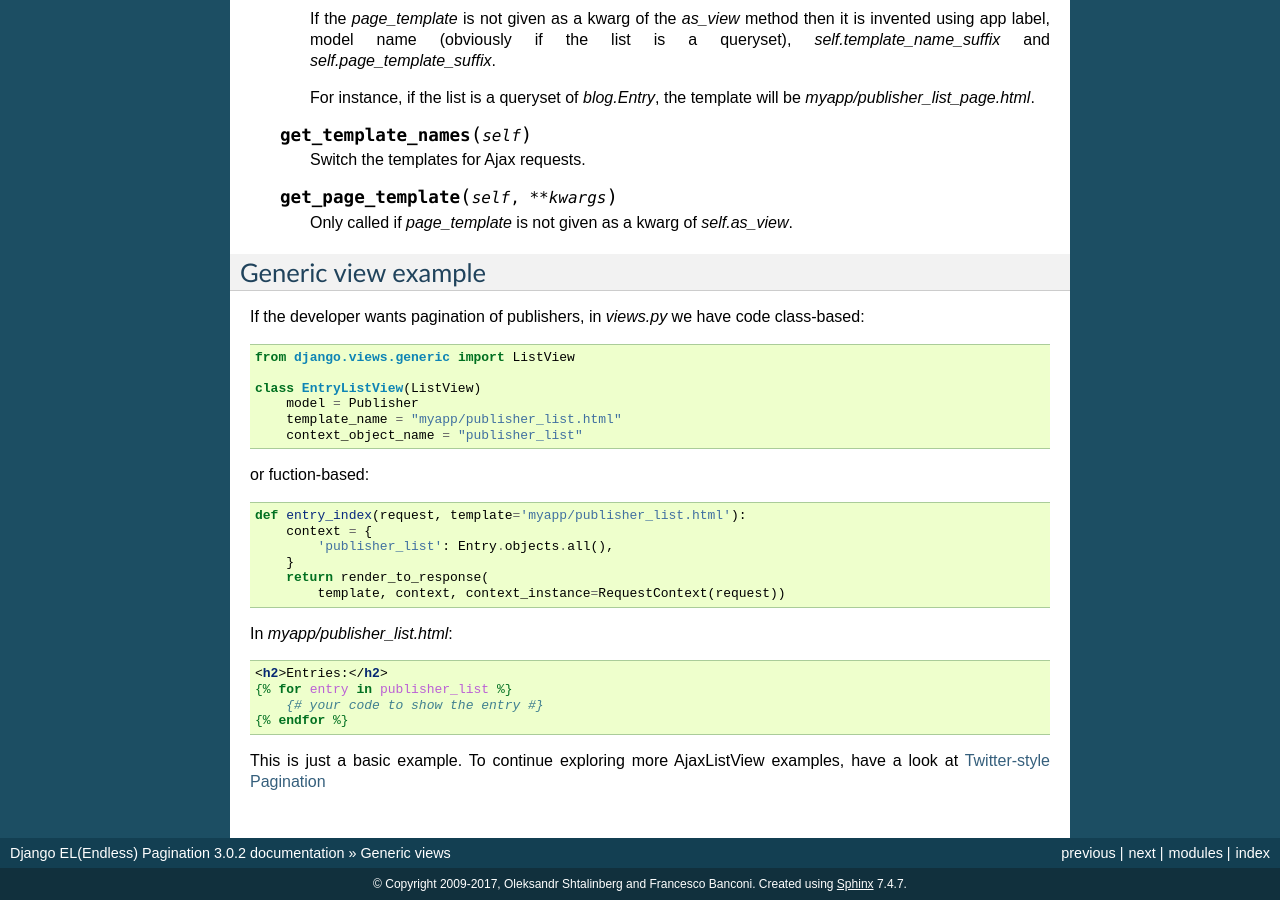
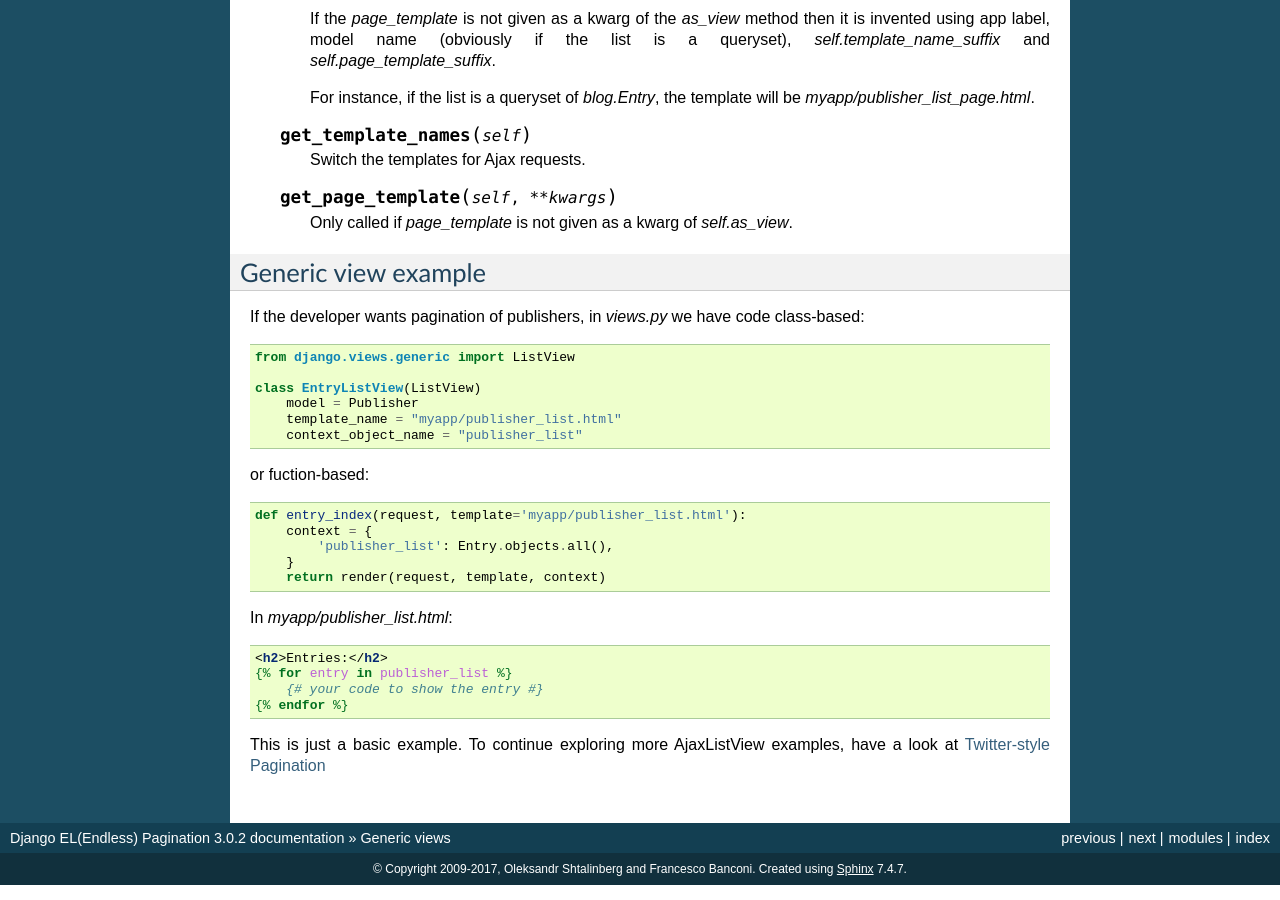
Before and after one commit to shtalinberg/django-el-pagination, a Sphinx documentation site: the page built from doc/generic_views.rst, in a window 1280 px wide and 900 px high, scrolled down 989 px. Built offline with Sphinx 7.4.7, drawn with Linux system fonts in a browser that asks for light colours.

Commit message:
#50 - render_to_response deprecated in django 1.10

```diff
--- a/doc/changelog.rst
+++ b/doc/changelog.rst
@@ -4,6 +4,9 @@ Changelog
 Version 3.0.2
 ~~~~~~~~~~~~~
 **New feature**: Django 1.11 support.
+**New feature**:
+    added view for maintaining original functionality on page index out of range, but setting response code to 404
+    ``PAGE_OUT_OF_RANGE_404`` default *False* If True on page out of range, throw a 404 exception, otherwise display the first page
 **Fix**: render_to_response deprecated in django 1.10
     replaced to return render(request, template, context)
 
--- a/doc/digg_pagination.rst
+++ b/doc/digg_pagination.rst
@@ -111,8 +111,7 @@ The view is exactly the same as the one used in
         }
         if extra_context is not None:
             context.update(extra_context)
-        return render_to_response(
-            template, context, context_instance=RequestContext(request))
+        return render(request, template, context)
 
 As seen before in :doc:`twitter_pagination`, you have to
 :ref:`split the templates<twitter-split-template>`, separating the main one from
--- a/doc/generic_views.rst
+++ b/doc/generic_views.rst
@@ -99,8 +99,7 @@ or fuction-based::
         context = {
             'publisher_list': Entry.objects.all(),
         }
-        return render_to_response(
-            template, context, context_instance=RequestContext(request))
+        return render(request, template, context)
 
 In *myapp/publisher_list.html*:
 
```
